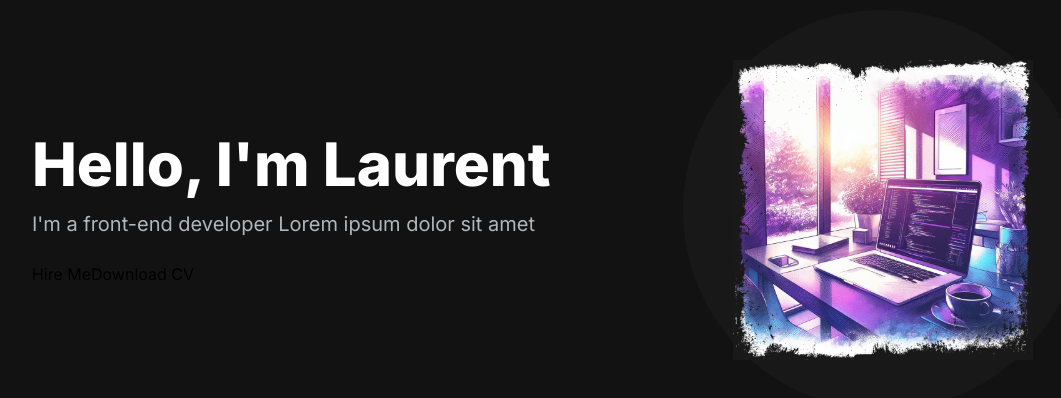
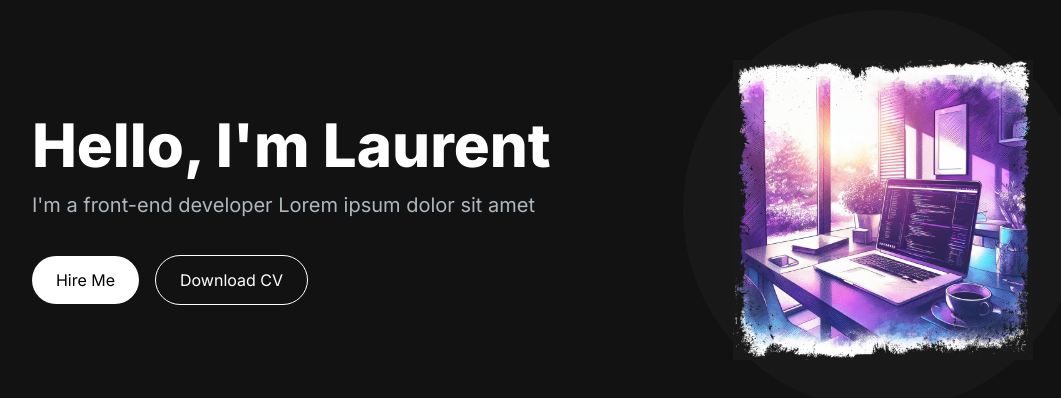
Before and after one commit to JaRoD41/jarod41-portfolio, a Next.js app: page / in a window 1280 px wide. Shown: the part 102-500 px from the top of the page, without its empty margins (102-1163 px from the left). Built offline with nearby package versions, Linux system fonts and the light colour scheme.

Commit message:
add 2 buttons

```diff
--- a/src/components/HeroSection.jsx
+++ b/src/components/HeroSection.jsx
@@ -11,8 +11,8 @@
 						I&apos;m a front-end developer Lorem ipsum dolor sit amet
 					</p>
 					<div>
-						<button>Hire Me</button>
-						<button>Download CV</button>
+						<button className='px-6 py-3 rounded-full mr-4 bg-white hover:bg-slate-200 text-black'>Hire Me</button>
+						<button className='px-6 py-3 rounded-full bg-transparent hover:bg-slate-800 text-white border border-white mt-3'>Download CV</button>
 					</div>
 				</div>
 				<div className='col-span-5 place-self-center mt-4 lg:mt-0'>
@@ -20,6 +20,7 @@
 						<Image
 							src='/images/desk-181818.png'
 							alt='hero'
+							priority={true}
 							className='absolute transform -translate-x-1/2 -translate-y-1/2 top-1/2 left-1/2'
 							width={300}
 							height={300}
```
